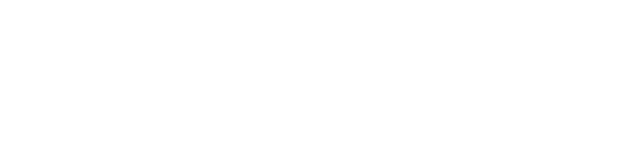
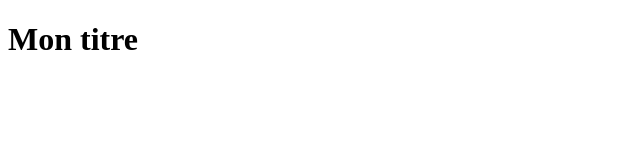
Before and after one commit to brunosimon/test-repo-g1, a plain HTML site: page index.html in a window 1280 px wide. Shown: the whole page, without its empty margins (0-640 px from the left). Drawn offline with Linux system fonts and the light colour scheme.

Commit message:
Add title and style

```diff
--- a/index.html
+++ b/index.html
@@ -5,6 +5,6 @@
 	<title>Document</title>
 </head>
 <body>
-
+	<h1>Mon titre</h1>
 </body>
 </html>
--- /dev/null
+++ b/style.css
@@ -0,0 +1,4 @@
+body
+{
+	background: red;
+}
```
